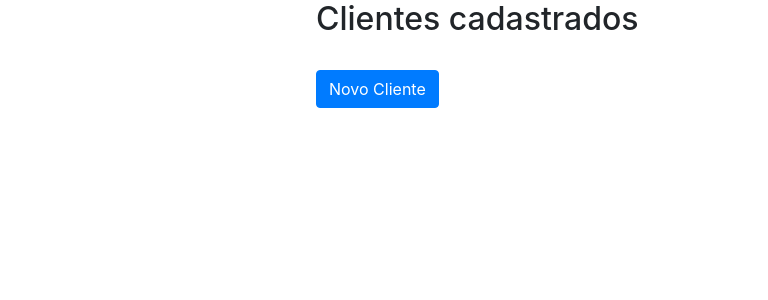
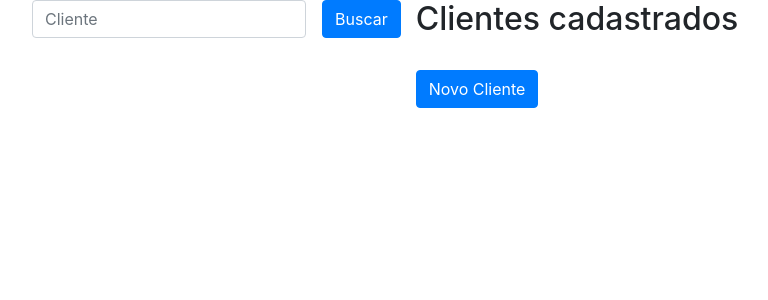
Before and after one commit to Claudio888/gerenciaFila, a Django app: page /clientes/list/ in a window 1280 px wide. Shown: the part 70-370 px from the top of the page, without its empty margins (54-822 px from the left). Run offline with Django 3.2, Linux system fonts and the light colour scheme; the visitor is signed in with stand-in values (Sample User, id 1); data that the repository does not hold is empty; some libraries are stand-ins or nearby versions.

Commit message:
search field added

```diff
--- a/clientes/templates/person.html
+++ b/clientes/templates/person.html
@@ -5,16 +5,24 @@
 {% block main %}
 
 <div class="row">
-    <div class="col">
+        <div class="col2">
+        <form class="form-inline">
+          <div class="form-group">
+            <label class="sr-only">Email</label>
+          </div>
+          <div class="form-group mx-sm-3">
+            <input type="text" class="form-control" id="pesquisa" name="pesquisa" placeholder="Cliente">
+          </div>
+            <button type="submit" class="btn btn-primary">Buscar</button>
+        </form>
+        </div>
 
-
-    </div>
     <div class="col-6">
             <h2>Clientes cadastrados</h2>
             <ul class="list-group">
                 {% for person in persons %}
                     <li class="list-group-item">
-                        <a href="{% url 'person_update' person.id%}">{{ person.first_name }}</a>
+                        <a href="{% url 'person_update' person.id%}">{{ person.first_name }} {{person.last_name}}</a>
                         <a href="{% url 'person_delete' person.id%}" class="trash-item">
                             <i class="fa fa-trash" aria-hidden="true"></i>
                         </a>
--- a/clientes/views.py
+++ b/clientes/views.py
@@ -2,13 +2,25 @@ from django.shortcuts import render, redirect, get_object_or_404
 from .models import Person
 from .forms import PersonForm
 from django.contrib.auth.decorators import login_required
+from django.db.models.functions import Concat
+from django.db.models import Value
+
 
 
 # Create your views here.
 
 @login_required
 def person_list(request):
-    persons = Person.objects.all()
+
+    busca = request.GET.get('pesquisa', None)
+
+    if busca:
+        query = Person.objects.all()
+        query_fullname = Person.objects.annotate(fullname=Concat('first_name', Value(' '), 'last_name'))
+        persons = query_fullname.filter(fullname__icontains=busca)
+    else:
+        persons = Person.objects.all()
+
     return render(request, "person.html", {'persons':persons})
 
 @login_required
```
